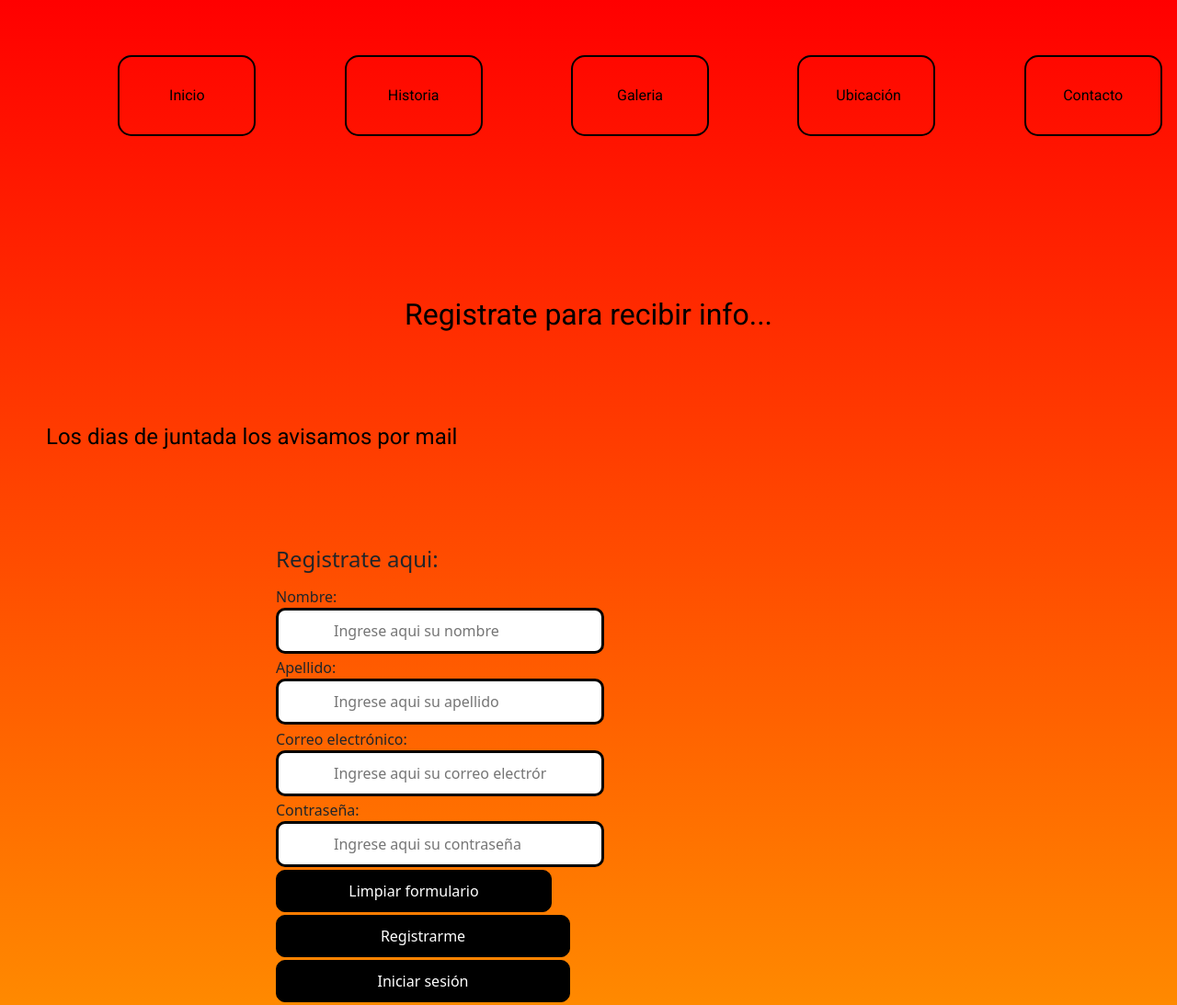
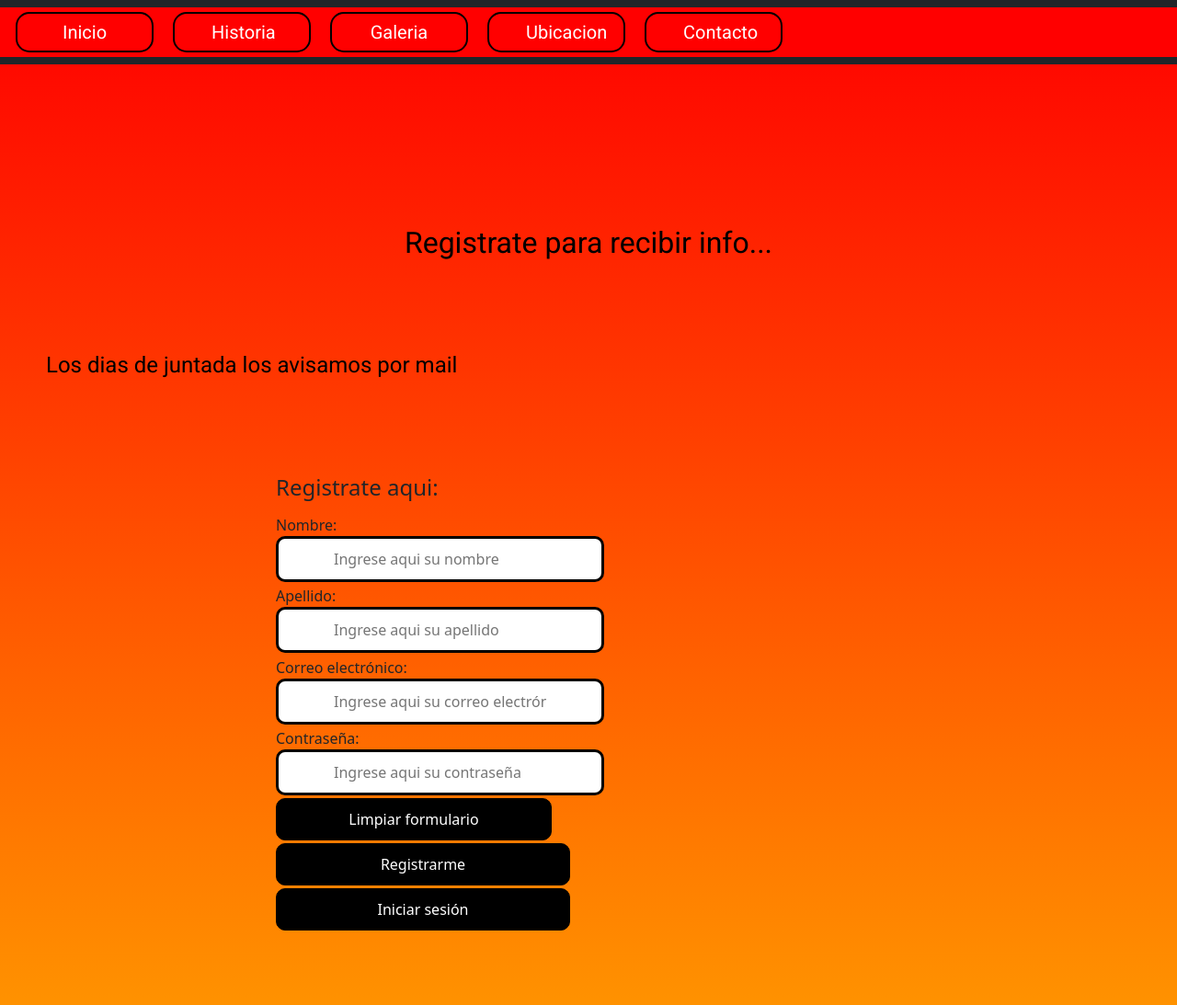
Before and after one commit to mauroestevez/IdeaEstevez, a plain HTML site: page pages/contacto.html in a window 1280 px wide. Shown: the top 1093 px of the page at 92% size. Drawn offline with nearby package versions, Linux system fonts and the light colour scheme.

Commit message:
Agregamos un nuevo menu utilizando Bootstrap y lo personalizamos con CSS

```diff
--- a/css/style.css
+++ b/css/style.css
@@ -61,6 +61,10 @@
 header{
     width: 100%;
 }
+.bg-color{
+    background-color: red;
+}
+
 
 /* Utilizamos Flex para acomodar los <li> dentro del <ul>. */
 .main-menu{
@@ -70,14 +74,9 @@ header{
     list-style: none;
 }
 
-/* Acomodamos un poco mas los <li>. */
-.main-menu li{
-    margin-top: 60px;
-    margin-left: 80px;
-}
-
 /* Customizamos los botones del menu. */
-li a{
+a{
+    margin: 5px;
     box-sizing: border-box;
     text-align: center;
     display: inline-block;
@@ -240,38 +239,6 @@ fieldset input{
 
 /* Colocamos un "media queries" para que desde 480 pixeles para abajo acomode la web para una vista mobile */
 @media (max-width:480px) {
-    header label{
-        display: block;
-    }
-
-    /* Con esta clase y estas propiedades estamos logrando que el <nav> quede oculto en la izquierda. Con la utilizacion de un margin: .70. */
-    .grid__nav{
-        position: absolute;
-        width: 70%;
-        margin-top: 30px;
-        margin-left: -70%;
-        transition: all 0.5s;
-    }
-
-    li a{
-        width: 70%;
-        padding: 15px 20px 15px 20px;
-    }
-
-
-    .main-menu{
-        flex-direction: column;
-        background-color: red;
-        padding-bottom: 20px;
-
-    }
-
-    /* Utilizamos la virgulilla para que cuando el checkbox marque "checked", el <nav> pase a tener un margin:0 y se vuelva a ver (creando asi un menu desplegable). */
-
-    #btn-menu:checked ~ .grid__nav {
-        margin-left: 0;
-        margin-top: 30px;
-    }
 
     /* Acomodamos el box modeling y los tamaños de las imagenes, iframe y del formulario de contacto para que se ajusten adecuadamente al nuevo tamaño. */
 
--- a/pages/contacto.html
+++ b/pages/contacto.html
@@ -1,41 +1,41 @@
 <!DOCTYPE html>
 <html lang="en">
+
 <head>
     <meta charset="UTF-8">
     <meta http-equiv="X-UA-Compatible" content="IE=edge">
     <meta name="viewport" content="width=device-width, initial-scale=1.0">
     <title>Minifanaticos</title>
-    <link href="https://cdn.jsdelivr.net/npm/bootstrap@5.1.3/dist/css/bootstrap.min.css" rel="stylesheet" integrity="sha384-1BmE4kWBq78iYhFldvKuhfTAU6auU8tT94WrHftjDbrCEXSU1oBoqyl2QvZ6jIW3" crossorigin="anonymous">
+    <link href="https://cdn.jsdelivr.net/npm/bootstrap@5.1.3/dist/css/bootstrap.min.css" rel="stylesheet"
+        integrity="sha384-1BmE4kWBq78iYhFldvKuhfTAU6auU8tT94WrHftjDbrCEXSU1oBoqyl2QvZ6jIW3" crossorigin="anonymous">
     <link rel="preconnect" href="https://fonts.googleapis.com">
     <link rel="preconnect" href="https://fonts.gstatic.com" crossorigin>
-    <link href="https://fonts.googleapis.com/css2?family=Montserrat:ital,wght@0,100;0,500;1,100;1,400&family=Roboto&display=swap" rel="stylesheet">
+    <link
+        href="https://fonts.googleapis.com/css2?family=Montserrat:ital,wght@0,100;0,500;1,100;1,400&family=Roboto&display=swap"
+        rel="stylesheet">
     <link rel="stylesheet" href="../css/style.css">
 </head>
+
 <body class="fondo-body" class="grid">
     <!-- Abrimos el encabezado -->
     <header>
-        <!-- Armamos el menu navegable -->
-        <!-- Antes del <nav> colocamos un checkbox y un <label> (hamburguesa) para luego armar el menu desplegable mobile. -->
-        <input type="checkbox" id="btn-menu">
-        <label for="btn-menu"><img src="../assets/boton-hamburguesa.png" alt="imagen-boton-menu"></label>
-        <nav class="grid__nav">
-            <ul class="main-menu">
-                <li>
-                    <a href="../index.html">Inicio</a>
-                </li>
-                <li>
-                    <a href="historia.html">Historia</a>
-                </li>
-                <li>
-                    <a href="galeria.html">Galeria</a>
-                </li>
-                <li>
-                    <a href="ubicacion.html">Ubicación</a>
-                </li>
-                <li>
-                    <a href="contacto.html">Contacto</a>
-                </li>
-            </ul>
+        <!-- Armamos el menu navegable utilizando Bootstrap -->
+        <nav class="navbar navbar-expand-lg navbar-dark bg-dark grid__nav">
+            <div class="container-fluid bg-color">
+                <a class="navbar-brand" href="../index.html">Inicio</a>
+                <button class="navbar-toggler" type="button" data-bs-toggle="collapse" data-bs-target="#navbarNavAltMarkup"
+                    aria-controls="navbarNavAltMarkup" aria-expanded="false" aria-label="Toggle navigation">
+                    <span class="navbar-toggler-icon"></span>
+                </button>
+                <div class="collapse navbar-collapse" id="navbarNavAltMarkup">
+                    <div class="navbar-nav">
+                        <a class="navbar-brand" href="historia.html">Historia</a>
+                        <a class="navbar-brand" href="galeria.html">Galeria</a>
+                        <a class="navbar-brand" href="ubicacion.html">Ubicacion</a>
+                        <a class="navbar-brand" href="contacto.html">Contacto</a>
+                    </div>
+                </div>
+            </div>
         </nav>
     </header>
     <!-- Cerramos el encazezado y comenzamos con el cuerpo principal -->
@@ -84,6 +84,9 @@
         </div>
     </footer>
     <!-- Terminamos el pie de pagina y cerramos el body -->
-    <script src="https://cdn.jsdelivr.net/npm/bootstrap@5.1.3/dist/js/bootstrap.bundle.min.js" integrity="sha384-ka7Sk0Gln4gmtz2MlQnikT1wXgYsOg+OMhuP+IlRH9sENBO0LRn5q+8nbTov4+1p" crossorigin="anonymous"></script>
+    <script src="https://cdn.jsdelivr.net/npm/bootstrap@5.1.3/dist/js/bootstrap.bundle.min.js"
+        integrity="sha384-ka7Sk0Gln4gmtz2MlQnikT1wXgYsOg+OMhuP+IlRH9sENBO0LRn5q+8nbTov4+1p"
+        crossorigin="anonymous"></script>
 </body>
+
 </html>
```
Also changed, not shown: index.html (+31 -29 lines), pages/galeria.html (+29 -26 lines), pages/historia.html (+69 -41 lines), pages/ubicacion.html (+32 -26 lines).
